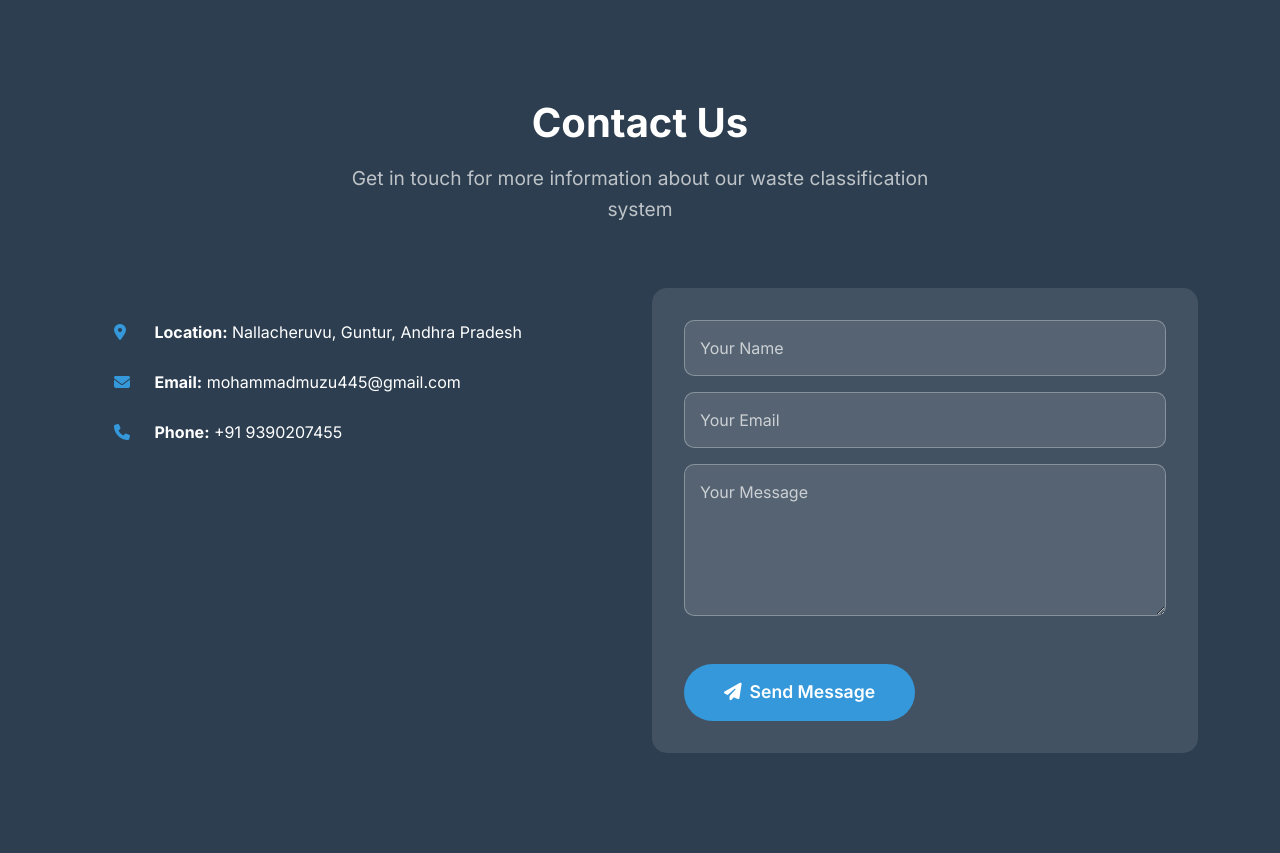
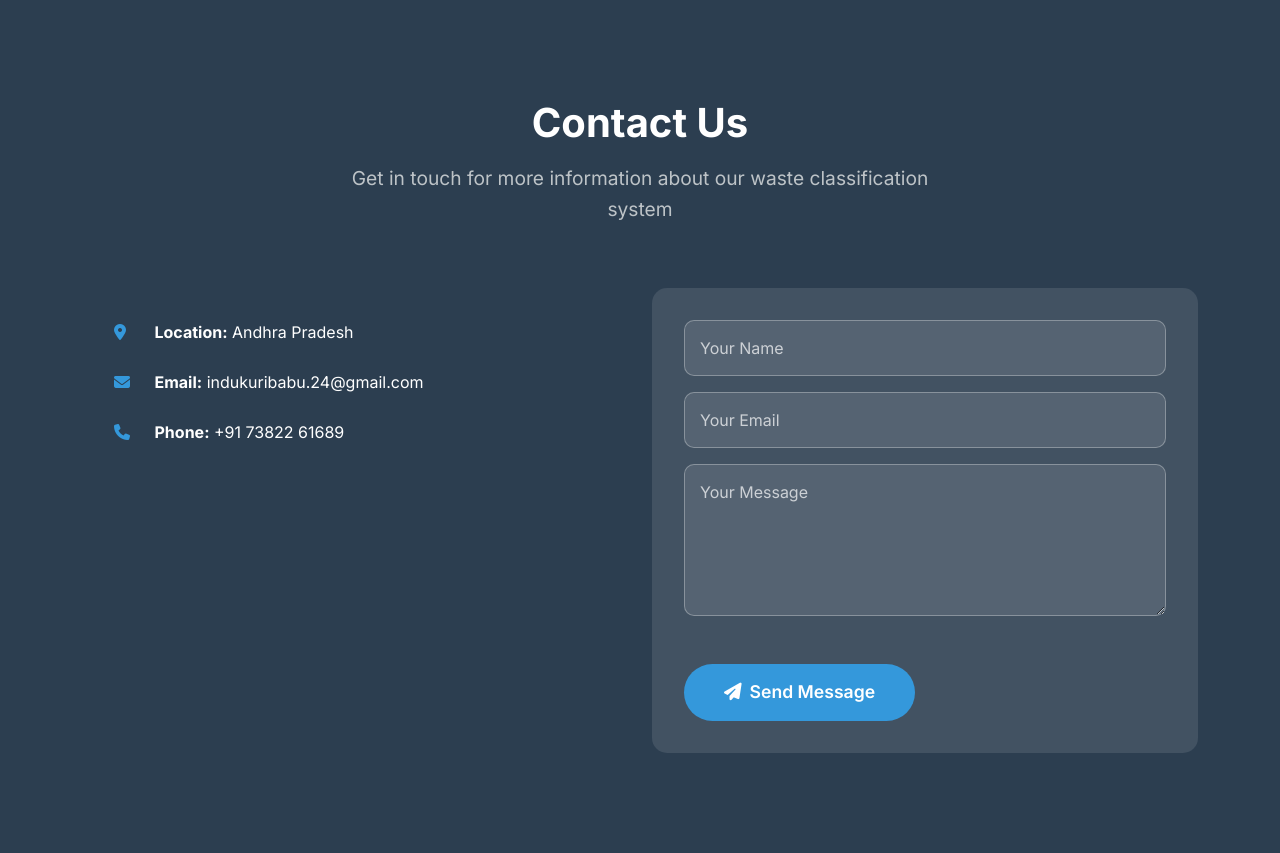
Before and after one commit to IndukuriHithaishi/CleanTech, a Flask app: page / in a window 1280 px wide. Shown: the part 2394-3247 px from the top of the page. Run offline with Flask 3, Linux system fonts and the light colour scheme; some libraries are stand-ins or nearby versions.

Commit message:
Update index.html
updated

```diff
--- a/waste-classification/templates/index.html
+++ b/waste-classification/templates/index.html
@@ -459,15 +459,15 @@
         <div class="contact-info">
           <div class="contact-item">
             <i class="fas fa-map-marker-alt"></i>
-            <strong>Location:</strong> Nallacheruvu, Guntur, Andhra Pradesh
+            <strong>Location:</strong> Andhra Pradesh
           </div>
           <div class="contact-item">
             <i class="fas fa-envelope"></i>
-            <strong>Email:</strong> mohammadmuzu445@gmail.com
+            <strong>Email:</strong> indukuribabu.24@gmail.com
           </div>
           <div class="contact-item">
             <i class="fas fa-phone"></i>
-            <strong>Phone:</strong> +91 9390207455
+            <strong>Phone:</strong> +91 73822 61689
           </div>
         </div>
       </div>
```
